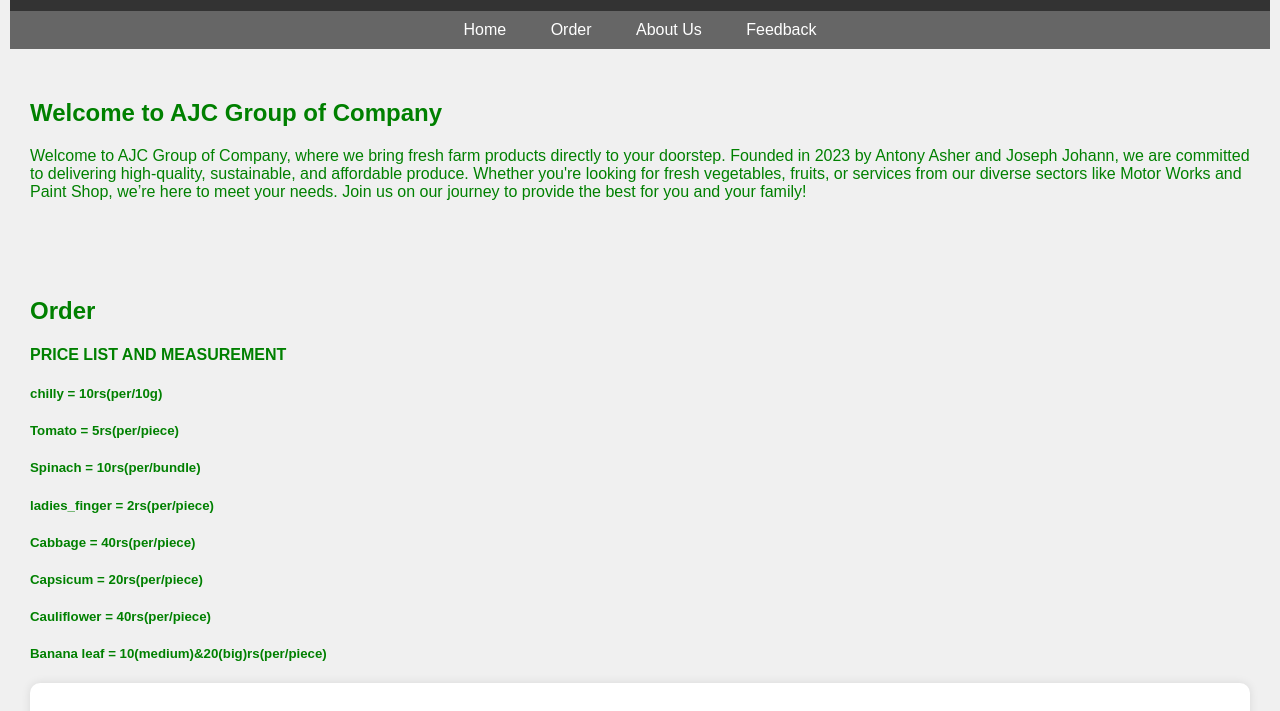
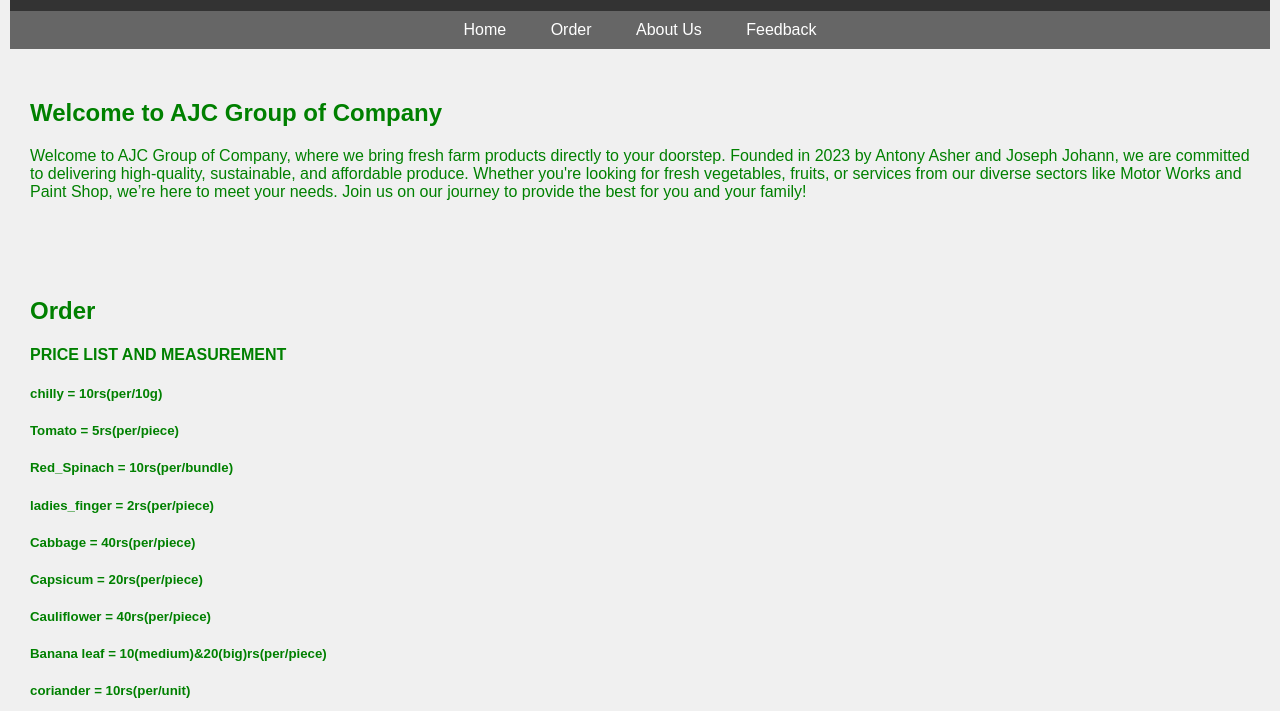
Before and after one commit to ajcgroupofcompanys/ajcgroupofcompany, a plain HTML site: page index.html in a window 1280 px wide. Shown: the part 89-800 px from the top of the page. Drawn offline with Linux system fonts and the light colour scheme.

Commit message:
Update index.html
changed

```diff
--- a/index.html
+++ b/index.html
@@ -224,7 +224,7 @@ footer {
         let prices = {
             "chilly": "10 ",
             "tomato": "5 ",
-            "spinach": "10 ",
+            "Red_spinach": "10 ",
             "ladies_finger": "2 ",
             "Banana_leaf_big":"20",
             "Banana_leaf_medium":"10",
@@ -237,7 +237,7 @@ footer {
         let productImages = {
             "chilly": "static/images/chilly.jpg",
             "tomato": "static/images/tomato.jpg",
-            "spinach": "images/spinach.jpg",
+            "Red_spinach": "static/images/spinach.jpg",
             "ladies_finger": "static/images/ladisfing.jpg",
             "Banana_leaf_big": "static/images/bbl.jpg",
             "Banana_leaf_medium": "static/images/sbl.jpg",
@@ -379,12 +379,13 @@ function sendEmail() {
         <h4>PRICE LIST AND MEASUREMENT</h4>
         <h5>chilly = 10rs(per/10g)</h5>
                 <h5>Tomato = 5rs(per/piece)</h5>
-        <h5>Spinach = 10rs(per/bundle)</h5>
+        <h5>Red_Spinach = 10rs(per/bundle)</h5>
         <h5>ladies_finger = 2rs(per/piece)</h5>
         <h5>Cabbage = 40rs(per/piece)</h5>
         <h5>Capsicum = 20rs(per/piece)</h5>
         <h5>Cauliflower = 40rs(per/piece)</h5>
         <h5>Banana leaf = 10(medium)&20(big)rs(per/piece)</h5>
+         <h5>coriander = 10rs(per/unit)</h5>
         <div class="order-form">
             <h3>Place Your Order</h3>
             <form onsubmit="sendEmail(); return false;">
```
